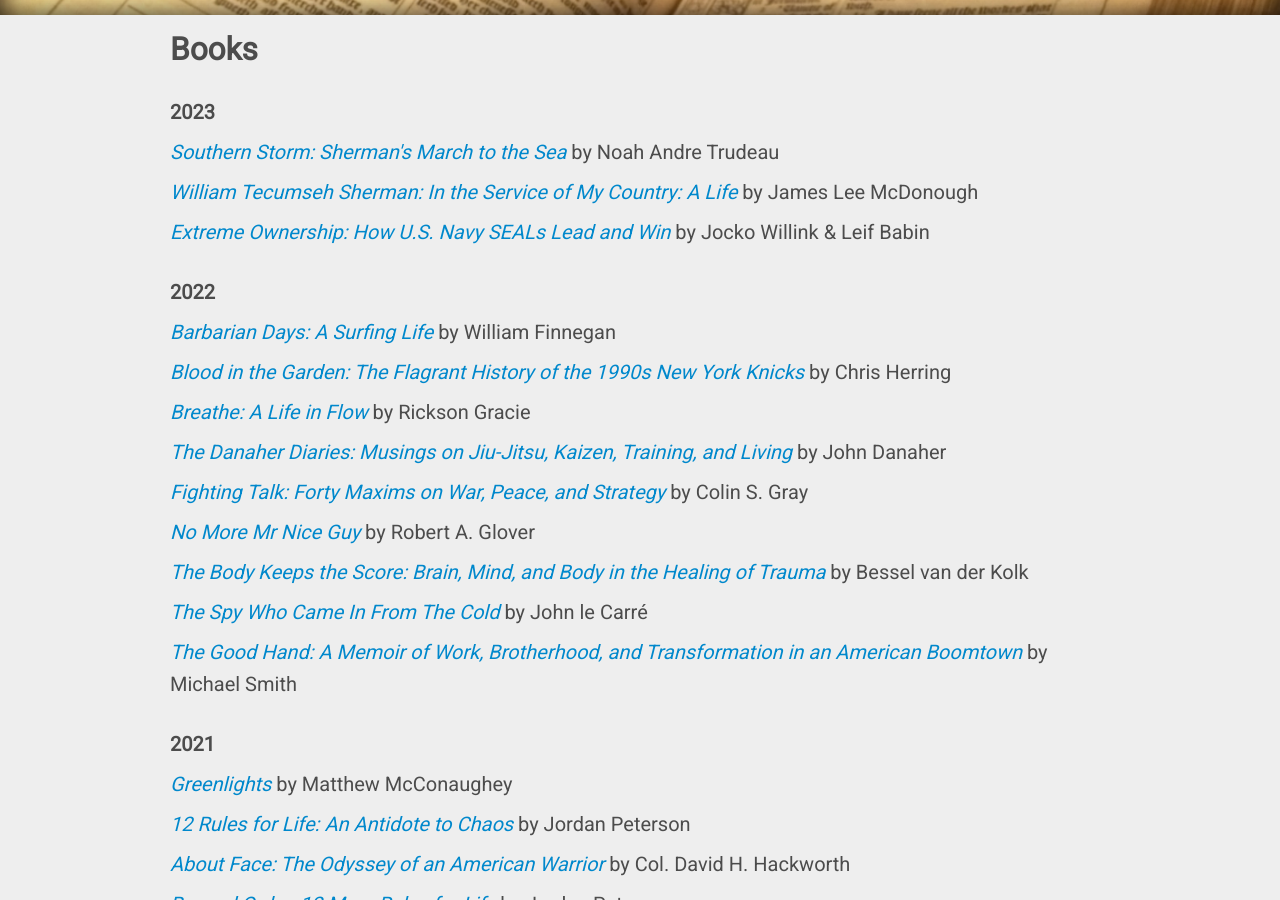
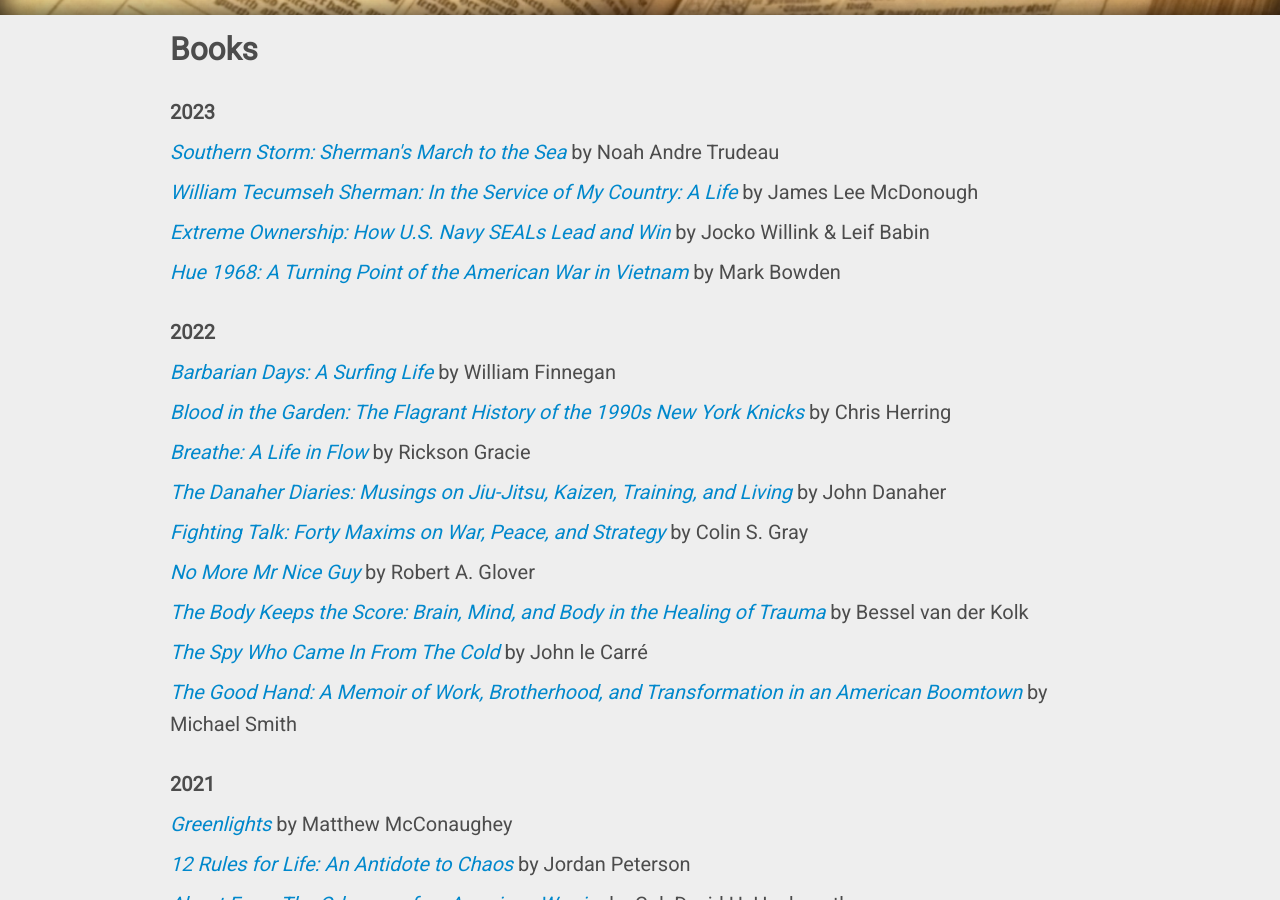
Before and after one commit to speric/speric.github.com, a Jekyll site: the page built from books/index.html, in a window 1280 px wide and 900 px high, scrolled down 309 px. Built offline with Jekyll 4.4.1, drawn with Linux system fonts in a browser that asks for light colours; some web fonts are replaced; comment, search, counter and statistics services are not loaded.

Commit message:
Add 'Hue 1968'

```diff
--- a/books/index.html
+++ b/books/index.html
@@ -14,6 +14,7 @@
   <p><i><a href="https://www.amazon.com/Southern-Storm-Shermans-March-Sea/dp/0060598689">Southern Storm: Sherman's March to the Sea</a></i> by Noah Andre Trudeau</p>
   <p><i><a href="https://www.amazon.com/William-Tecumseh-Sherman-audiobook/dp/B01GF4DD08/">William Tecumseh Sherman: In the Service of My Country: A Life</a></i> by James Lee McDonough</p>
   <p><i><a href="https://www.amazon.com/Extreme-Ownership-U-S-Navy-SEALs/dp/1250067057">Extreme Ownership: How U.S. Navy SEALs Lead and Win</a></i> by Jocko Willink & Leif Babin</p>
+  <p><i><a href="https://www.amazon.com/Hue-1968-Turning-American-Vietnam/dp/0802127002">Hue 1968: A Turning Point of the American War in Vietnam</a></i> by Mark Bowden</p>
 
   <br/>
 
```
